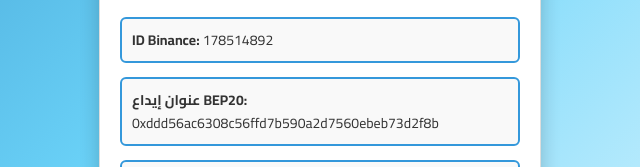
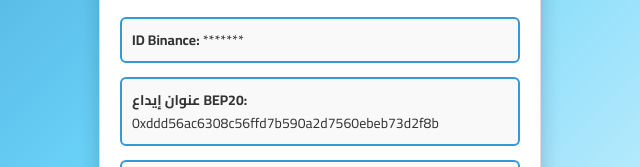
Before and after one commit to Tradingvip/course, a plain HTML site: page index.html in a window 1280 px wide. Shown: the part 431-598 px from the top of the page, 320-960 px from the left. Drawn offline with Linux system fonts and the light colour scheme.

Commit message:
Update index.html

```diff
--- a/index.html
+++ b/index.html
@@ -223,7 +223,7 @@
     </div>
 
     <div class="info-section">
-        <p><strong>ID Binance:</strong> 178514892</p>
+        <p><strong>ID Binance:</strong> *******</p>
         <p><strong>عنوان إيداع BEP20:</strong> 0xddd56ac6308c56ffd7b590a2d7560ebeb73d2f8b</p>
         <p><strong>عنوان إيداع TRON:</strong> TWo8iEVFREnd5cgYRkkM158N5EsQctu3BU</p>
     </div>
```
